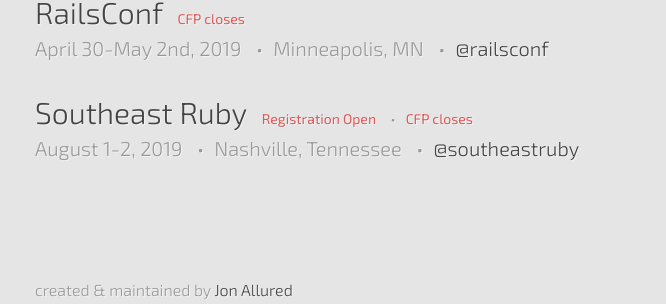
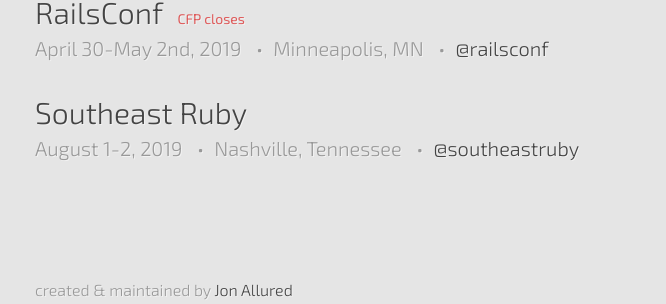
Before and after one commit to ruby-conferences/ruby-conferences.github.io, a Jekyll site: the page built from index.html, in a window 1280 px wide. Shown: the part 1368-1672 px from the top of the page, without its empty margins (205-871 px from the left). Built offline with Jekyll 4.4.1, drawn with Linux system fonts in a browser that asks for light colours.

Commit message:
Leave off CFP and registration for now

```diff
--- a/_data/upcoming.yml
+++ b/_data/upcoming.yml
@@ -69,5 +69,3 @@
   dates: "August 1-2, 2019"
   url: https://southeastruby.com/
   twitter: southeastruby
-  cfp_phrase: CFP closes
-  reg_phrase: "Registration Open"
```
